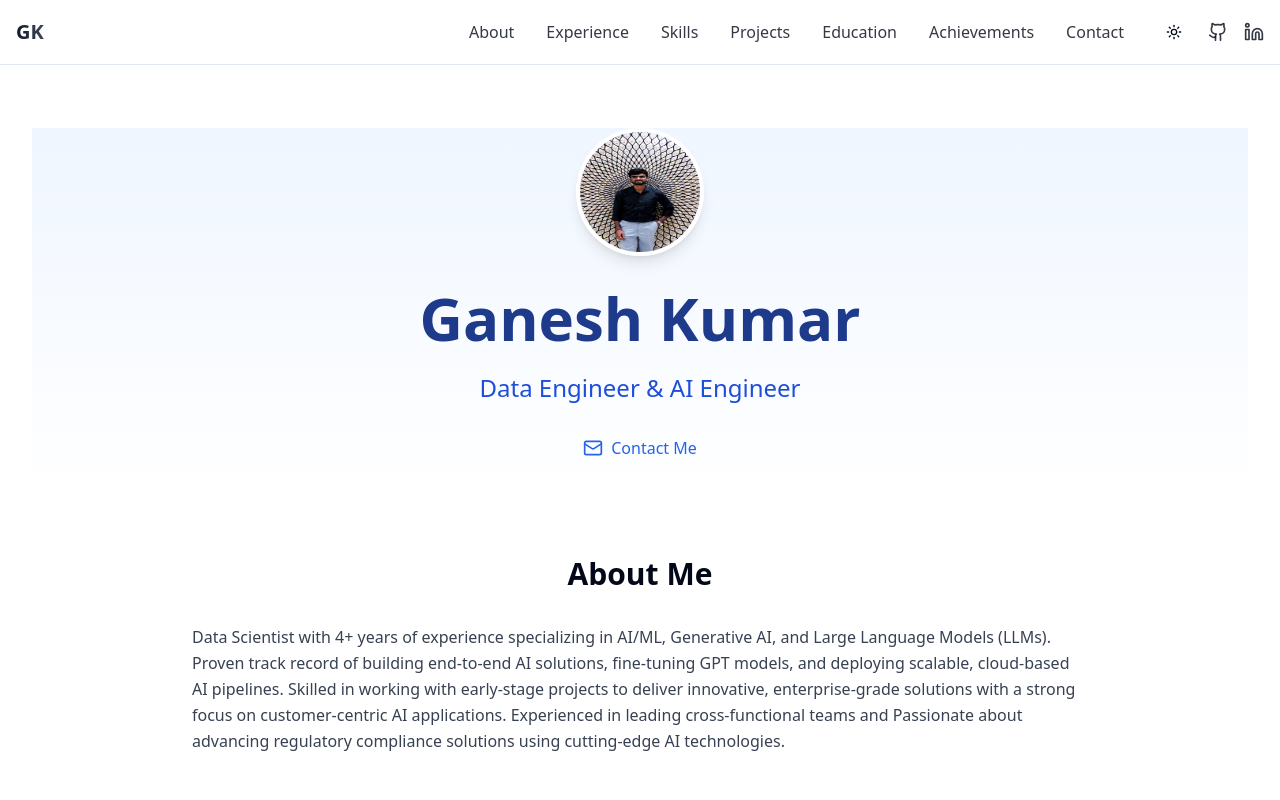
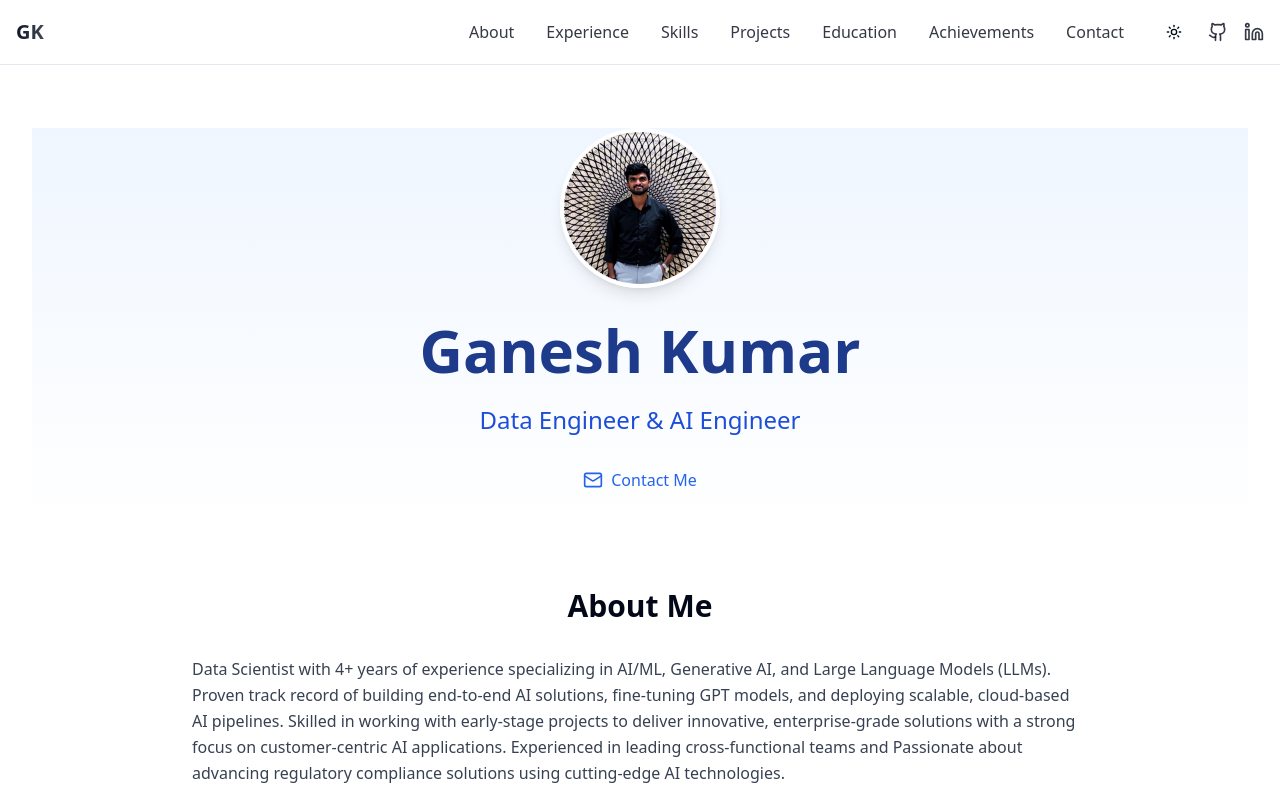
Before and after one commit to Aryanshanu/portfolio, a React (Vite) app: page / in a window 1280 px wide. Shown: the top 800 px of the page. Built offline with nearby package versions, Linux system fonts and the light colour scheme.

Commit message:
Edit avatar image for fit
Adjusted the avatar image in the Hero component to ensure a better fit and appearance.
[skip gpt_engineer]

```diff
--- a/src/components/Hero.tsx
+++ b/src/components/Hero.tsx
@@ -1,12 +1,16 @@
-import { GraduationCap, Briefcase, Mail } from "lucide-react";
+import { Mail } from "lucide-react";
 import { Avatar, AvatarImage, AvatarFallback } from "@/components/ui/avatar";
 
 const Hero = () => {
   return (
     <div className="min-h-[40vh] flex flex-col justify-center items-center text-center px-4 bg-gradient-to-b from-blue-50 to-white">
       <div className="mb-8">
-        <Avatar className="w-32 h-32 border-4 border-white shadow-lg">
-          <AvatarImage src="/lovable-uploads/124de249-6c27-4104-9d37-ba17a92de736.png" alt="Ganesh Kumar" />
+        <Avatar className="w-40 h-40 border-4 border-white shadow-lg overflow-hidden">
+          <AvatarImage
+            src="/lovable-uploads/124de249-6c27-4104-9d37-ba17a92de736.png"
+            alt="Ganesh Kumar"
+            className="object-cover object-center w-full h-full"
+          />
           <AvatarFallback>GK</AvatarFallback>
         </Avatar>
       </div>
```
